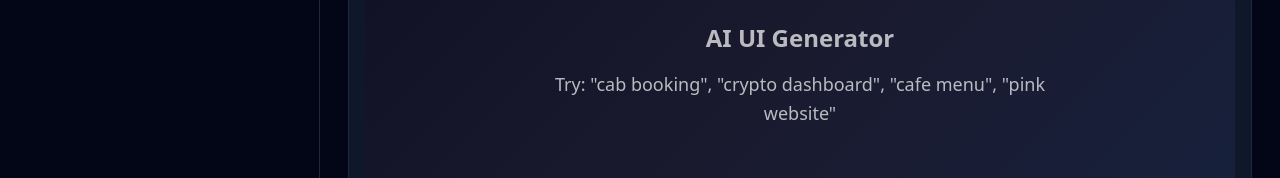
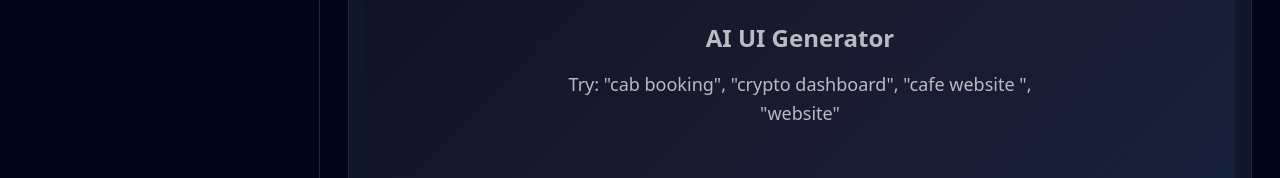
Before and after one commit to Yashasviid/instantUI, a React app in the folder frontend/: page / in a window 1280 px wide. Shown: the part 559-737 px from the top of the page. Built offline with nearby package versions, Linux system fonts and the light colour scheme; the HTML template or start-up script is replaced by a standard one.

Commit message:
final commit

```diff
--- a/frontend/src/App.jsx
+++ b/frontend/src/App.jsx
@@ -349,7 +349,7 @@ function App() {
                   <div style={{ fontSize: 48, marginBottom: 24 }}>🎨</div>
                   <div style={{ fontSize: 24, fontWeight: 700, marginBottom: 16 }}>AI UI Generator</div>
                   <div style={{ fontSize: 18, maxWidth: 500, margin: "0 auto", lineHeight: 1.6 }}>
-                    Try: "cab booking", "crypto dashboard", "cafe menu", "pink website"
+                    Try: "cab booking", "crypto dashboard", "cafe website ", "website"
                   </div>
                 </div>
               )}
```
